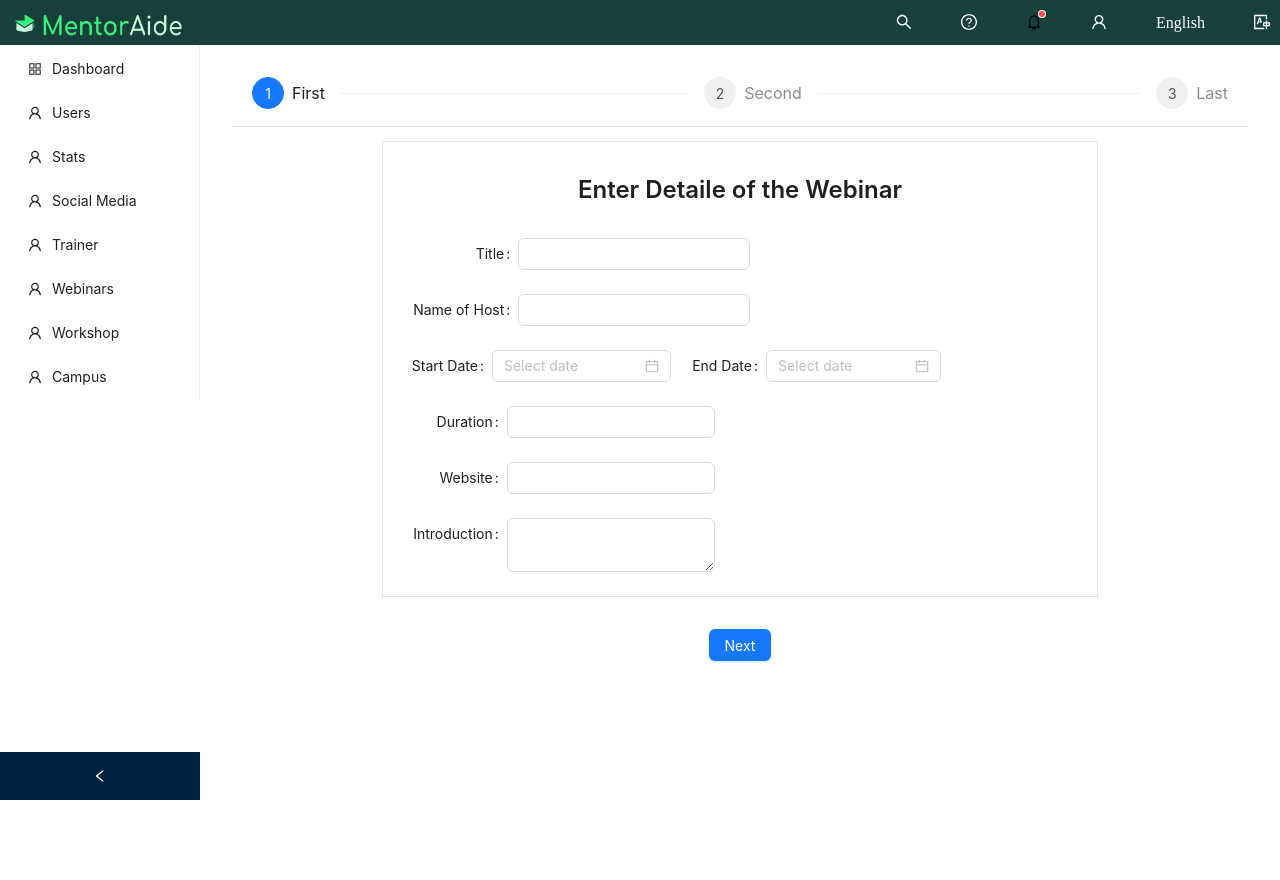
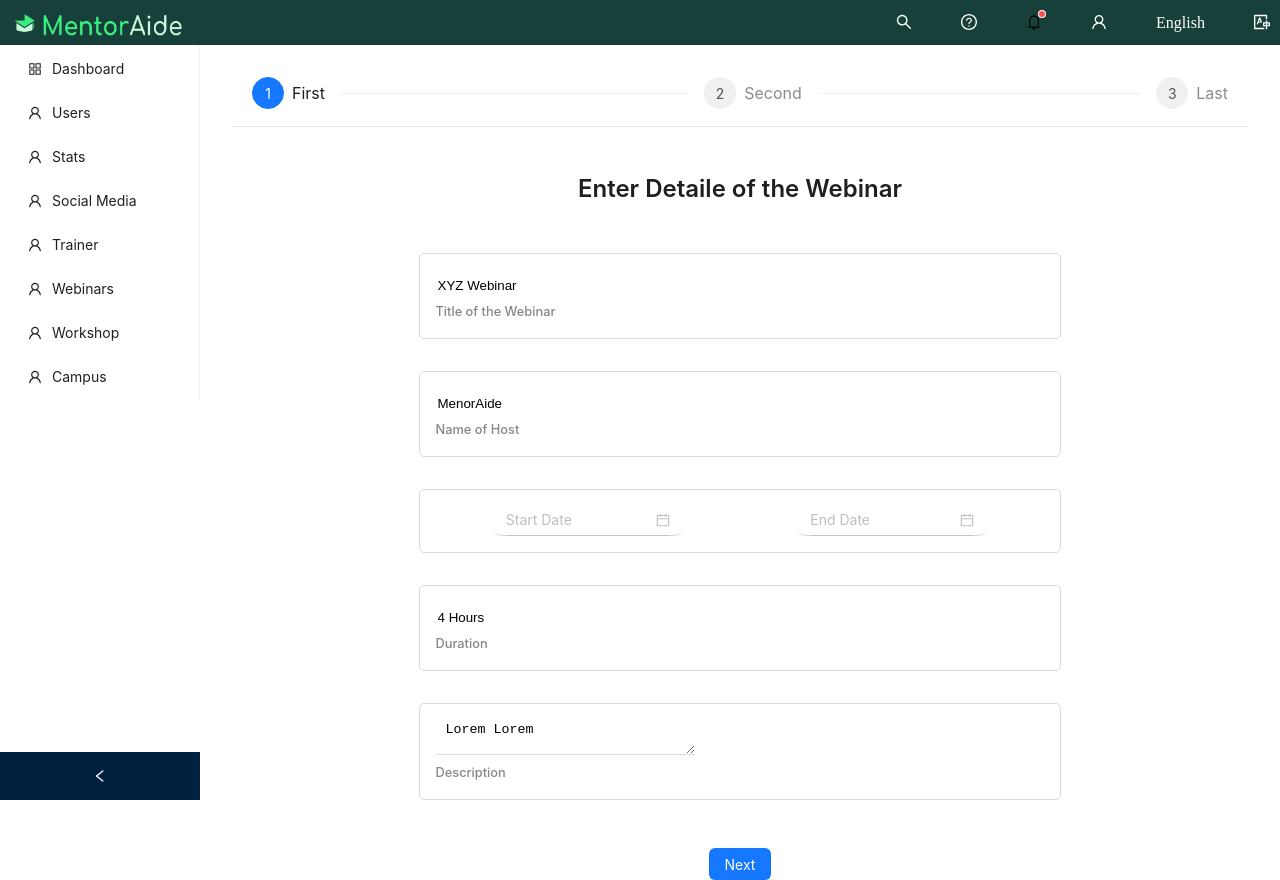
Before and after one commit to mentoraide/mentoraideSuperAdminPanel, a React (Vite) app: page /uploadWebinar in a window 1280 px wide. Before the commit the page ends 845 px from the top, so only its background shows below. Built offline with nearby package versions, Linux system fonts and the light colour scheme.

Commit message:
Styling upload webinar form

```diff
--- a/src/components/Layout/UploadWebinar/FirstContent/FirstContent.css
+++ b/src/components/Layout/UploadWebinar/FirstContent/FirstContent.css
@@ -5,7 +5,6 @@
   align-items: center;
   margin: 2rem;
   padding: 0 20px;
-  border: 1px solid #e5e5e5;
   min-width: 90%;
   z-index: -1;
 }
@@ -18,6 +17,58 @@
   width: 100%;
   display: flex;
   flex-direction: column;
-  justify-content: space-between;
-  align-items: flex-start;
+  justify-content: center;
+  align-items: center;
 }
+
+.custom-form-conatiner {
+  width: 100%;
+  display: flex;
+  flex-direction: column;
+  justify-content: center;
+  align-items: center;
+}
+
+.input-element-holder {
+  width: 95%;
+  border: 0.5px solid rgba(167, 159, 159, 0.388);
+  margin: 1rem;
+  padding: 1rem;
+  border-radius: 5px;
+}
+
+.input-Date-box {
+  display: flex;
+  flex-direction: row;
+  justify-content: space-around;
+  align-items: center;
+}
+
+.input-item div {
+  border: none;
+  border-bottom: 0.5px solid rgba(167, 159, 159, 0.388);
+  outline: none;
+  height: 30px;
+}
+
+.input-item input {
+  border: none;
+  width: 100%;
+  /* border-bottom: 0.5px solid rgba(167, 159, 159, 0.388); */
+  outline: none;
+  height: 30px;
+}
+
+.input-item textarea {
+  border: none;
+  outline: none;
+
+  border-bottom: 0.5px solid rgba(167, 159, 159, 0.388);
+}
+
+.input-label label {
+  font-size: 0.8rem;
+  font-weight: 500;
+  margin: 0.5rem 0;
+  color: #898585;
+}
--- a/src/components/Layout/UploadWebinar/FirstContent/FirstContent.jsx
+++ b/src/components/Layout/UploadWebinar/FirstContent/FirstContent.jsx
@@ -1,5 +1,5 @@
-import { Button, DatePicker, Form, Input, InputNumber, Space, Typography } from 'antd'
-import React from 'react'
+import { DatePicker, Form, Input, Space, Typography } from 'antd'
+import React, { useState } from 'react'
 import './FirstContent.css'
 
 const layout = {
@@ -30,64 +30,55 @@ const onFinish = (values) => {
 };
 
 const FirstContent = () => {
+    const [title, setTitle] = useState('XYZ Webinar');
+    const [host, setHost] = useState('MenorAide');
+    const [duration, setDuration] = useState('4 Hours');
+    const [description, setDescription] = useState(' Lorem Lorem ');
+
     return (
         <>
             <div className="first-content-container">
                 <Typography.Title level={3}>Enter Detaile of the Webinar</Typography.Title>
-                <Form
-                    {...layout}
-                    name="nest-messages"
-                    onFinish={onFinish}
-                    validateMessages={validateMessages}
-                >
-                    <div className="form-upper">
-                        <Form.Item
-                            label="Title :"
-                            rules={[
-                                {
-                                },
-                            ]}
-                        >
-                            <Input />
-                        </Form.Item>
-                        <Form.Item
-                            label="Name of Host : "
-                            rules={[
-                                {
-                                    type: 'email',
-                                },
-                            ]}
-                        >
-                            <Input />
-                        </Form.Item>
-                    </div>
-                    <Space direction='horizontal' >
-                        <Form.Item label="Start Date">
-                            <DatePicker />
-                        </Form.Item>
-                        <Form.Item label="End Date">
-                            <DatePicker />
-                        </Form.Item>
-                    </Space>
-                    <div className="form-bottom">
-                        <Form.Item
-                            label="Duration : "
-                            rules={[
-                                {
-                                    type: 'email',
-                                },
-                            ]}
-                        >
-                            <Input />
-                        </Form.Item>
-                        <Form.Item name={['user', 'website']} label="Website">
-                            <Input />
-                        </Form.Item>
-                        <Form.Item name={['user', 'introduction']} label="Introduction">
-                            <Input.TextArea />
-                        </Form.Item>
-                    </div>
-                </Form>
+                <div className="custom-form-conatiner">
+                    <Form action="">
+                        <div className="input-title-box  input-element-holder">
+                            <div className="input-item">
+                                <input type="text" value={title} onChange={(e) => { setTitle(e.target.value) }} />
+                            </div>
+                            <div className="input-label"><label htmlFor="">Title of the Webinar</label></div>
+                        </div>
+                        <div className="input-host-box input-element-holder">
+                            <div className="input-item">
+                                <input type="text" value={host} onChange={(e) => { setHost(e.target.value) }} />
+                            </div>
+                            <div className="input-label"><label htmlFor="">Name of Host</label></div>
+                        </div>
+                        <div className="input-Date-box input-element-holder">
+                            <div className="start-date-box">
+                                <div className="input-item">
+                                    <DatePicker placeholder='Start Date' />
+                                </div>
+                            </div>
+                            <div className="end-date-box">
+                                <div className="input-item">
+                                    <DatePicker placeholder='End Date' />
+                                </div>
+                            </div>
+                        </div>
+                        <div className="input-host-box input-element-holder">
+                            <div className="input-item">
+                                <input type="text" value={duration} onChange={(e) => { setDuration(e.target.value) }} />
+                            </div>
+                            <div className="input-label"><label htmlFor="">Duration</label></div>
+                        </div>
+                        <div className="input-desc-box input-element-holder">
+                            <div className="input-item">
+                                <textarea name="" id="" cols="30" rows="2" value={description} onChange={(e) => { setDescription(e.target.value) }}></textarea>
+                            </div>
+                            <div className="input-label"><label htmlFor="Description">Description</label></div>
+                        </div>
+                    </Form>
+                </div>
             </div >
 
 
--- a/src/components/Layout/UploadWebinar/UploadWebinar.css
+++ b/src/components/Layout/UploadWebinar/UploadWebinar.css
@@ -41,6 +41,9 @@
   border-color: #17403b;
 }
 
-.action-svg {
-  display: none;
+:where(.css-dev-only-do-not-override-17a39f8).ant-steps
+  .ant-steps-item-finish
+  .ant-steps-item-icon
+  > .ant-steps-icon {
+  color: white;
 }
```
